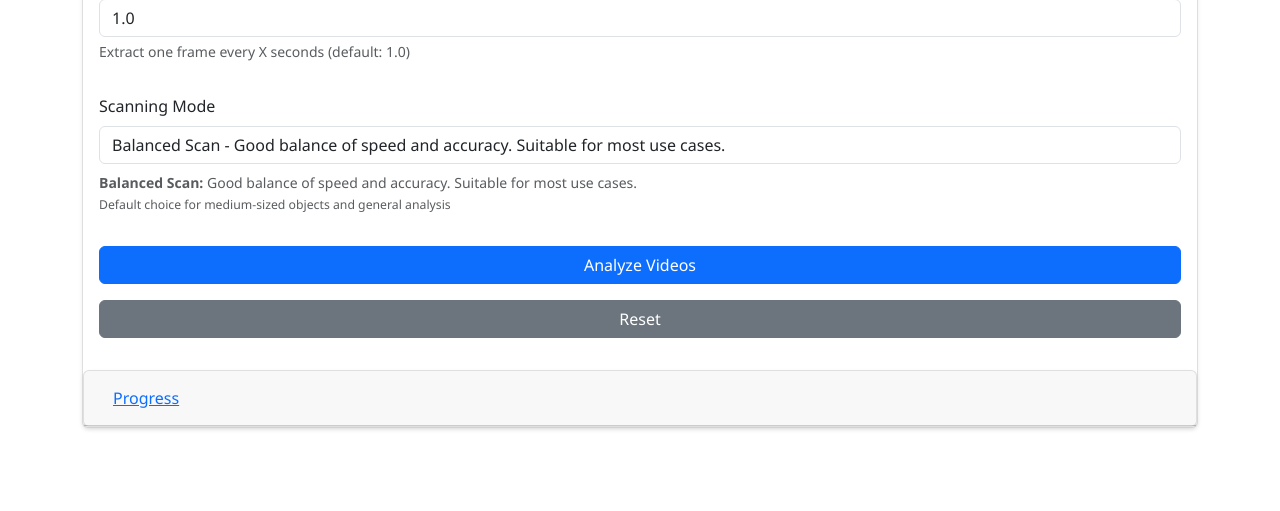
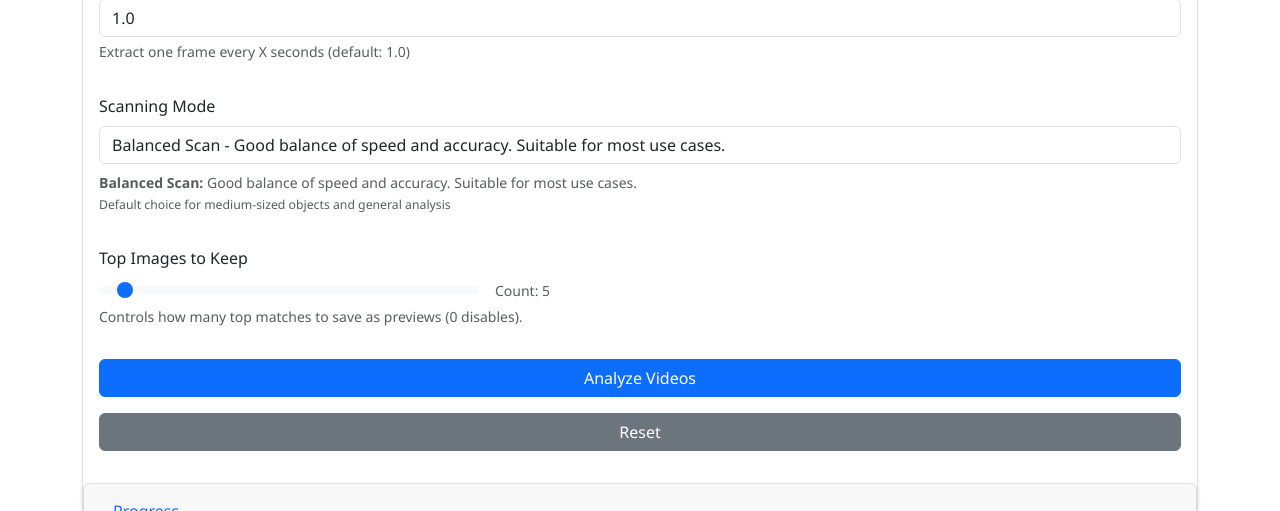
Before and after one commit to mdiener87/frame-finder, a Flask app: page / in a window 1280 px wide. Shown: the part 744-1255 px from the top of the page. Run offline with Flask 3, Linux system fonts and the light colour scheme; some libraries are stand-ins or nearby versions.

Commit message:
add top-n frames capability
swap from hard-coded 5 top frames, to user selectable value

```diff
--- a/analyzer.py
+++ b/analyzer.py
@@ -354,7 +354,8 @@ def process_videos(reference_paths: List[str],
                    frame_interval: float = 1.0,
                    confidence_threshold: float = 0.75,
                    scanning_mode: str = "thorough",
-                   progress_callback=None) -> Dict[str, Any]:
+                   progress_callback=None,
+                   top_preview_count: int = 5) -> Dict[str, Any]:
     """
     Args:
         reference_paths: paths to positive reference images
@@ -363,6 +364,7 @@ def process_videos(reference_paths: List[str],
         confidence_threshold: retained for UI compatibility; analyzer returns all matches
         scanning_mode: scanning intensity mode ("fast", "balanced", "thorough")
         progress_callback: optional callable for UI progress updates
+        top_preview_count: number of top matches to persist as preview images (0 disables)
 
     Returns:
         { video_name: { matches: [...], max_confidence: float, threshold_used: float, scanning_mode: str } }
@@ -443,8 +445,16 @@ def process_videos(reference_paths: List[str],
             matches = cluster_peaks(matches, window_s=1.0)
             max_conf = max([m.get("confidence", 0.0) for m in matches], default=0.0)
 
-            # Persist preview images for top 5 matches by confidence
-            top5 = sorted(matches, key=lambda m: m.get("confidence", 0.0), reverse=True)[:5]
+            # Persist preview images for top-N matches by confidence (user-configurable)
+            try:
+                k = int(top_preview_count)
+            except Exception:
+                k = 5
+            # Clamp to [0, 100]
+            k = max(0, min(100, k))
+            topN = []
+            if k > 0:
+                topN = sorted(matches, key=lambda m: m.get("confidence", 0.0), reverse=True)[:k]
 
             # Remove any existing previews for this video (from earlier saves/runs)
             try:
@@ -476,7 +486,7 @@ def process_videos(reference_paths: List[str],
                 # Return URLs for browser
                 return f"/static/thumbnails/{full_name}", f"/static/thumbnails/{thumb_name}"
 
-            for m in top5:
+            for m in topN:
                 fi = m.get("frame_index")
                 if fi is None:
                     continue
--- a/app.py
+++ b/app.py
@@ -43,7 +43,7 @@ def index():
     """Render the main upload page"""
     return render_template('index.html', scanning_modes=SCANNING_MODES)
 
-def process_videos_background(task_id, reference_paths, video_paths, frame_interval, confidence_threshold, scanning_mode):
+def process_videos_background(task_id, reference_paths, video_paths, frame_interval, confidence_threshold, scanning_mode, top_preview_count):
     """Process videos in background and update progress"""
     try:
         # Update task status to processing
@@ -81,7 +81,7 @@ def process_videos_background(task_id, reference_paths, video_paths, frame_inter
                         processing_tasks[task_id]['progress'] = max(0, min(100, total_progress))
 
         # Process videos (this will take time) with progress callback
-        results = process_videos(reference_paths, video_paths, frame_interval, confidence_threshold, scanning_mode, progress_callback)
+        results = process_videos(reference_paths, video_paths, frame_interval, confidence_threshold, scanning_mode, progress_callback, top_preview_count)
 
         # Check if task was cancelled during processing
         if task_id in processing_tasks and processing_tasks[task_id].get('cancelled', False):
@@ -203,6 +203,13 @@ def upload_files():
     confidence_threshold = 0.75
     # Get scanning mode from form
     scanning_mode = request.form.get('scanningMode', 'balanced')
+    # Get top preview count from form (0 disables). Default 5.
+    try:
+        top_preview_count = int(request.form.get('topPreviewCount', 5))
+    except Exception:
+        top_preview_count = 5
+    # Clamp to [0, 100]
+    top_preview_count = max(0, min(100, top_preview_count))
 
     # Create a unique task ID
     task_id = str(uuid.uuid4())
@@ -210,7 +217,7 @@ def upload_files():
     # Start background processing
     thread = threading.Thread(
         target=process_videos_background,
-        args=(task_id, reference_paths, video_paths, frame_interval, confidence_threshold, scanning_mode)
+        args=(task_id, reference_paths, video_paths, frame_interval, confidence_threshold, scanning_mode, top_preview_count)
     )
     thread.start()
 
--- a/templates/index.html
+++ b/templates/index.html
@@ -72,6 +72,15 @@
                         </div>
                     </div>
 
+                    <div class="mb-3">
+                        <label for="topPreviewCount" class="form-label">Top Images to Keep</label>
+                        <div class="d-flex align-items-center gap-3">
+                            <input type="range" class="form-range" id="topPreviewCount" name="topPreviewCount" min="0" max="100" value="5" step="1" style="max-width: 380px;">
+                            <div class="form-text m-0">Count: <span id="topPreviewCountValue">5</span></div>
+                        </div>
+                        <div class="form-text">Controls how many top matches to save as previews (0 disables).</div>
+                    </div>
+
                     <button type="submit" class="btn btn-primary" id="analyzeBtn">Analyze Videos</button>
                     <button type="reset" class="btn btn-secondary">Reset</button>
                 </form>
@@ -116,6 +125,8 @@
     document.addEventListener('DOMContentLoaded', function() {
         const scanningModeSelect = document.getElementById('scanningMode');
         const scanningModeHelp = document.getElementById('scanningModeHelp');
+        const topPreviewSlider = document.getElementById('topPreviewCount');
+        const topPreviewValue = document.getElementById('topPreviewCountValue');
 
         const modeDescriptions = {
             {% for mode_key, mode_config in scanning_modes.items() %}
@@ -141,6 +152,23 @@
         // Update help text on page load and when selection changes
         updateHelpText();
         scanningModeSelect.addEventListener('change', updateHelpText);
+
+        // Initialize top preview slider value display
+        if (topPreviewSlider && topPreviewValue) {
+            // Persist last choice in localStorage
+            try {
+                const storedTop = localStorage.getItem('frameFinderTopPreviewCount');
+                if (storedTop !== null) {
+                    topPreviewSlider.value = storedTop;
+                    topPreviewValue.textContent = storedTop;
+                }
+            } catch (e) {}
+
+            topPreviewSlider.addEventListener('input', function() {
+                topPreviewValue.textContent = this.value;
+                try { localStorage.setItem('frameFinderTopPreviewCount', this.value); } catch(e) {}
+            });
+        }
     });
 </script>
 {% endblock %}
```
